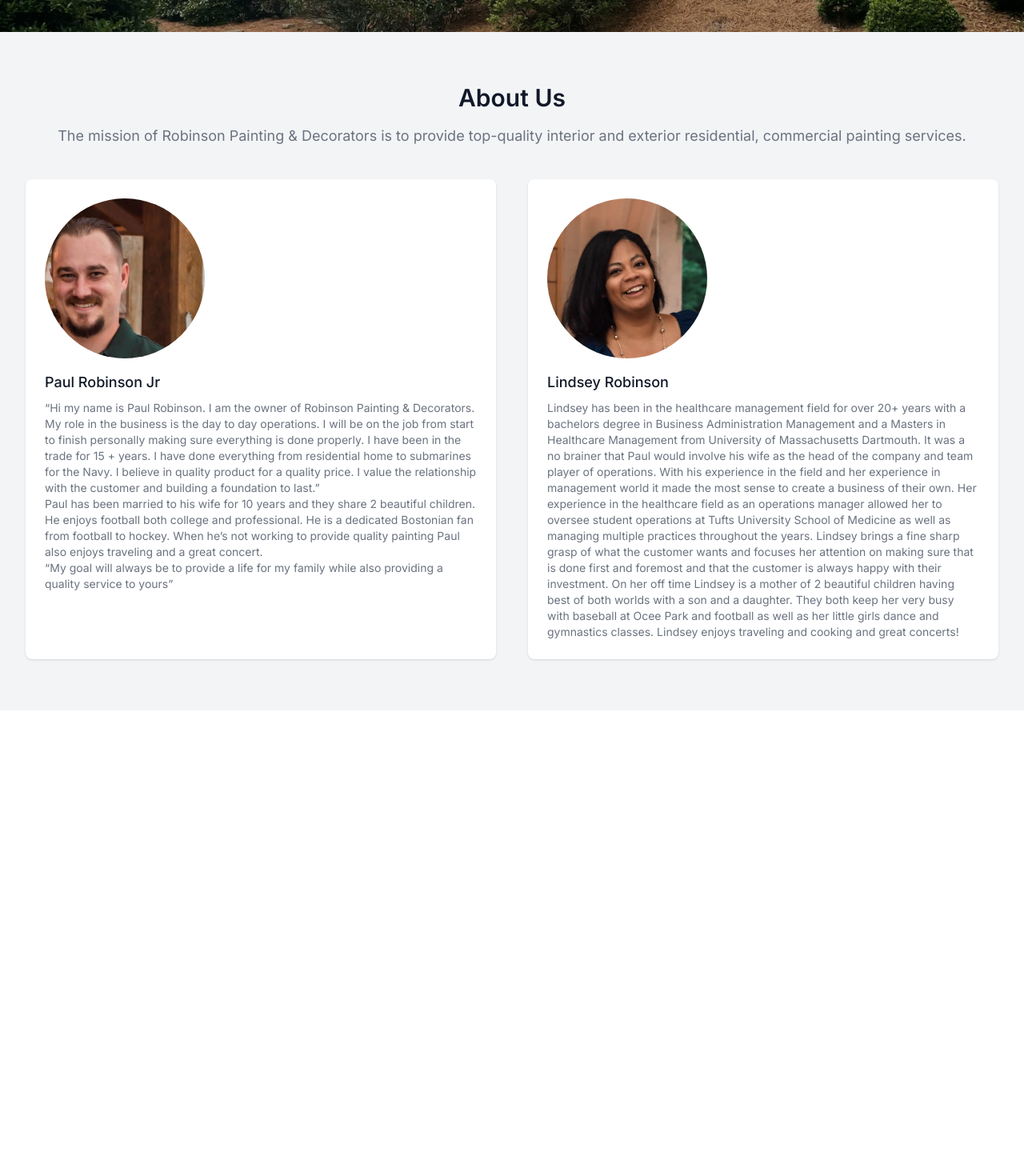
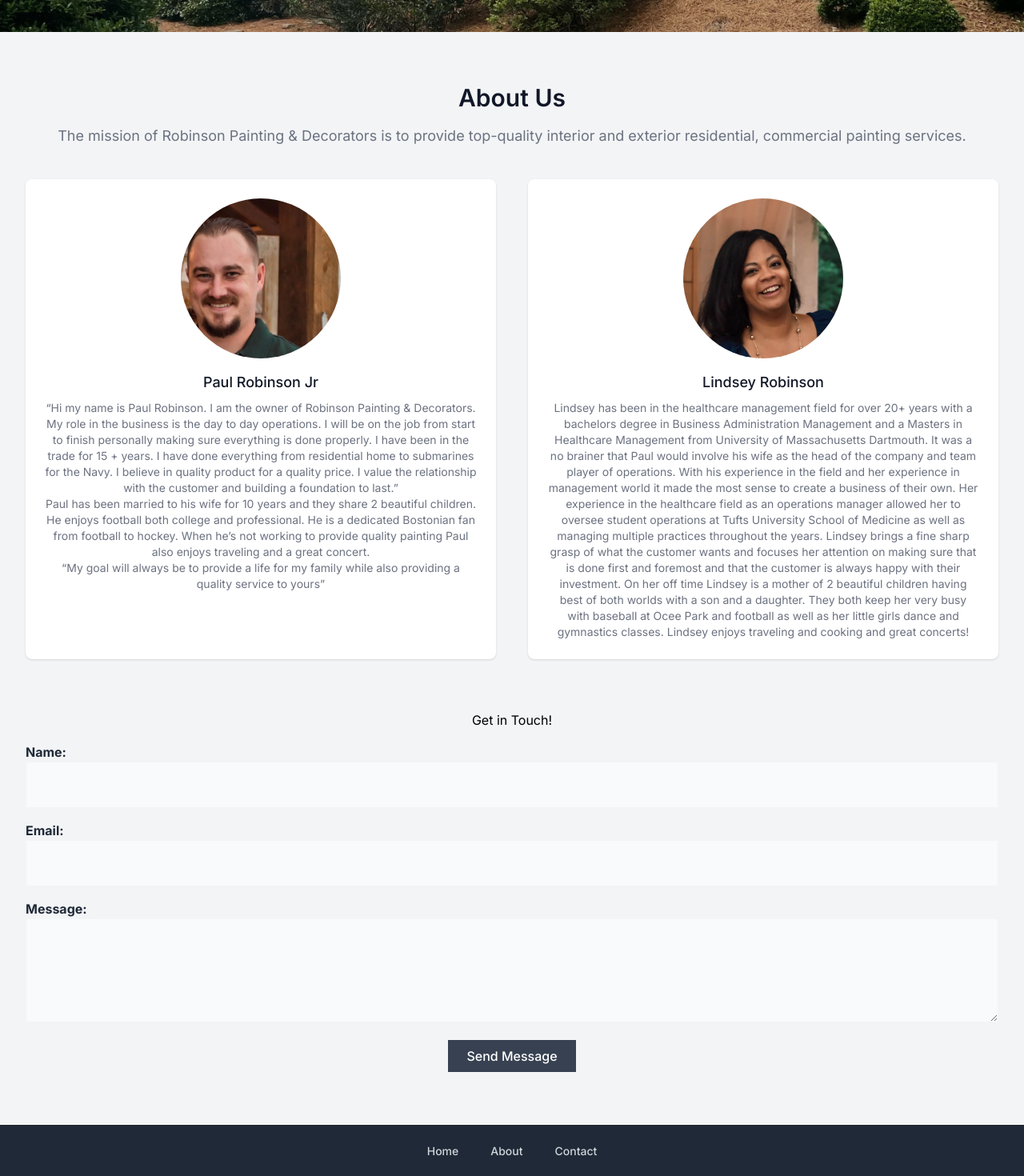
Before and after one commit to dnyiskn/robinsonpd, a Next.js app: page / in a window 1280 px wide. Shown: the part 826-2296 px from the top of the page at 80% size. Before the commit the page ends 1714 px from the top, so only its background shows below. Built offline with nearby package versions, Linux system fonts and the light colour scheme.

Commit message:
Added footer and Backend for contact form

```diff
--- a/package.json
+++ b/package.json
@@ -12,6 +12,7 @@
     "eslint": "8.43.0",
     "eslint-config-next": "13.4.7",
     "next": "13.4.7",
+    "nodemailer": "^6.9.3",
     "react": "18.2.0",
     "react-dom": "18.2.0"
   },
--- a/src/app/components/AboutUs.jsx
+++ b/src/app/components/AboutUs.jsx
@@ -3,7 +3,7 @@ import Image from "next/image";
 
 const AboutUs = () => {
   return (
-    <div className="py-16 bg-gray-100" id="about">
+    <div className="py-16 bg-gray-100 text-center" id="about">
       <div className="max-w-7xl mx-auto px-4 sm:px-6 lg:px-8">
         <div className="lg:text-center">
           <h2 className="text-3xl font-semibold text-gray-900">About Us</h2>
@@ -17,7 +17,7 @@ const AboutUs = () => {
           <div className="mt-10 grid grid-cols-1 gap-10 sm:grid-cols-2 lg:grid-cols-2">
             <div className="bg-white overflow-hidden shadow rounded-lg">
               <div className="px-4 py-5 sm:p-6">
-                <div className="flex-shrink-0">
+                <div className="flex-shrink-0 flex justify-center">
                   <Image
                     src="/images/paulbio.jpeg" // Replace with the actual path to the image
                     alt="Paul Robinson Jr"
@@ -26,7 +26,7 @@ const AboutUs = () => {
                     className="rounded-full"
                   />
                 </div>
-                <h3 className="mt-4 text-lg font-medium text-gray-900">
+                <h3 className="mt-4 text-lg font-medium text-gray-900 text-center">
                   Paul Robinson Jr
                 </h3>
                 <p className="mt-2 text-sm text-gray-500">
@@ -53,7 +53,7 @@ const AboutUs = () => {
 
             <div className="bg-white overflow-hidden shadow rounded-lg">
               <div className="px-4 py-5 sm:p-6">
-                <div className="flex-shrink-0">
+                <div className="flex flex-shrink-0 justify-center">
                   <Image
                     src="/images/lindseybio.jpeg"
                     alt="Person 2"
@@ -62,7 +62,7 @@ const AboutUs = () => {
                     className="rounded-full"
                   />
                 </div>
-                <h3 className="mt-4 text-lg font-medium text-gray-900">
+                <h3 className="mt-4 text-lg font-medium text-gray-900 text-center">
                   Lindsey Robinson
                 </h3>
                 <p className="mt-2 text-sm text-gray-500">
--- /dev/null
+++ b/src/app/components/Contact.jsx
@@ -0,0 +1,100 @@
+"use client";
+
+import { useState } from "react";
+
+export default function NewContactForm() {
+  const [loading, setLoading] = useState(false);
+
+  async function handleSubmit(event) {
+    event.preventDefault();
+    setLoading(true);
+
+    const data = {
+      name: String(event.target.name.value),
+      email: String(event.target.email.value),
+      message: String(event.target.message.value),
+    };
+
+    const response = await fetch("/api/contact", {
+      method: "POST",
+      headers: {
+        "Content-Type": "application/json",
+      },
+      body: JSON.stringify(data),
+    });
+
+    if (response.ok) {
+      console.log("Message sent successfully");
+      setLoading(false);
+      // reset the form
+      event.target.name.value = "";
+      event.target.email.value = "";
+      event.target.message.value = "";
+    }
+    if (!response.ok) {
+      console.log("Error sending message");
+      setLoading(false);
+    }
+  }
+  return (
+    <div className="max-w-7xl mx-auto pb-16 px-4 sm:px-6 lg:px-8">
+      <div className="flex justify-center">
+        <h3>Get in Touch!</h3>
+      </div>
+      <div>
+        <form onSubmit={handleSubmit}>
+          <div className="w-full flex flex-col my-4" id="contact">
+            <label className="font-bold text-gray-800" htmlFor="name">
+              Name:
+            </label>
+            <input
+              type="text"
+              minLength={3}
+              maxLength={150}
+              required
+              className=" p-4 bg-gray-50 border border-gray-100 "
+              autoComplete="off"
+              id="name"
+            />
+          </div>
+          <div className="w-full flex flex-col my-4">
+            <label className="font-bold text-gray-800" htmlFor="email">
+              Email:
+            </label>
+            <input
+              type="email"
+              minLength={5}
+              maxLength={150}
+              required
+              className=" p-4 bg-gray-50 border border-gray-100 "
+              autoComplete="off"
+              id="email"
+            />
+          </div>
+          <div>
+            <label className="font-bold text-gray-800" htmlFor="message">
+              Message:
+            </label>
+            <textarea
+              rows={4}
+              required
+              minLength={10}
+              maxLength={500}
+              name="message"
+              className="w-full p-4 bg-gray-50 border border-gray-100 "
+            />
+          </div>
+          <div className="flex justify-center">
+            <button
+              type="submit"
+              disabled={loading}
+              className="px-4 py-2 w-40 bg-gray-700 disabled:bg-gray-400 disabled:text-gray-100 text-white font-medium mt-4"
+            >
+              Send Message
+            </button>
+          </div>
+        </form>
+      </div>
+    </div>
+  );
+}
--- /dev/null
+++ b/src/app/components/ContactForm.jsx
@@ -0,0 +1,73 @@
+"use client";
+
+import React, { useState } from "react";
+
+const ContactForm = () => {
+  const [name, setName] = useState("");
+  const [email, setEmail] = useState("");
+  const [message, setMessage] = useState("");
+
+  const handleSubmit = (e) => {
+    e.preventDefault();
+    // Perform form submission logic here
+  };
+
+  return (
+    <div className="max-w-7xl mx-auto px-4 sm:px-6 lg:px-8">
+      <form
+        onSubmit={handleSubmit}
+        className="max-w-md mx-auto pb-16"
+        id="contact"
+      >
+        <div className="mb-4 ">
+          <label htmlFor="name" className="block text-gray-700 font-bold mb-2">
+            Name:
+          </label>
+          <input
+            type="text"
+            id="name"
+            value={name}
+            onChange={(e) => setName(e.target.value)}
+            className="w-full px-3 py-2 border border-gray-300 rounded-md focus:outline-none focus:ring-2 focus:ring-blue-500"
+          />
+        </div>
+        <div className="mb-4">
+          <label htmlFor="email" className="block text-gray-700 font-bold mb-2">
+            Email:
+          </label>
+          <input
+            type="email"
+            id="email"
+            value={email}
+            onChange={(e) => setEmail(e.target.value)}
+            className="w-full px-3 py-2 border border-gray-300 rounded-md focus:outline-none focus:ring-2 focus:ring-blue-500"
+          />
+        </div>
+        <div className="mb-4">
+          <label
+            htmlFor="message"
+            className="block text-gray-700 font-bold mb-2"
+          >
+            Message:
+          </label>
+          <textarea
+            id="message"
+            value={message}
+            onChange={(e) => setMessage(e.target.value)}
+            className="w-full px-3 py-2 border border-gray-300 rounded-md resize-none h-32 focus:outline-none focus:ring-2 focus:ring-blue-500"
+          ></textarea>
+        </div>
+        <div className="text-center">
+          <button
+            type="submit"
+            className="w-full bg-blue-500 text-white px-4 py-2 rounded-md hover:bg-blue-600 transition-colors duration-300 sm:w-auto"
+          >
+            Submit
+          </button>
+        </div>
+      </form>
+    </div>
+  );
+};
+
+export default ContactForm;
--- /dev/null
+++ b/src/app/components/Footer.jsx
@@ -0,0 +1,33 @@
+import Link from "next/link";
+
+const Footer = () => {
+  return (
+    <nav className="bg-gray-800 border-t-[2px] border-white">
+      <div className="max-w-7xl mx-auto px-4 sm:px-6 lg:px-8 ">
+        <div className="flex items-center justify-center h-16">
+          <div className="block">
+            <div className=" flex items-baseline space-x-4">
+              <Link href="/">
+                <span className="text-gray-300 hover:bg-gray-700 hover:text-white px-3 py-2 rounded-md text-sm font-medium cursor-pointer">
+                  Home
+                </span>
+              </Link>
+              <Link href="/#about">
+                <span className="text-gray-300 hover:bg-gray-700 hover:text-white px-3 py-2 rounded-md text-sm font-medium cursor-pointer">
+                  About
+                </span>
+              </Link>
+              <Link href="/#contact">
+                <span className="text-gray-300 hover:bg-gray-700 hover:text-white px-3 py-2 rounded-md text-sm font-medium cursor-pointer">
+                  Contact
+                </span>
+              </Link>
+            </div>
+          </div>
+        </div>
+      </div>
+    </nav>
+  );
+};
+
+export default Footer;
--- a/src/app/components/HeroImage.jsx
+++ b/src/app/components/HeroImage.jsx
@@ -10,7 +10,7 @@ const HeroImage = () => {
           height: "100vh",
         }}
       >
-        <div className="absolute inset-0 bg-black opacity-30"></div>
+        <div className="absolute inset-0 bg-black opacity-20"></div>
         <div className="relative text-center">
           <h1 className="text-4xl font-bold text-white">
             Robinson Painting & Decorators
@@ -18,7 +18,7 @@ const HeroImage = () => {
           <p className="mt-4 text-lg text-gray-300">
             Quality is remembered long after the price is forgotten
           </p>
-          <Link href="/contact">
+          <Link href="/#contact">
             <span className="inline-block bg-blue-950 hover:bg-blue-600 text-white font-semibold px-6 py-3 mt-8 rounded cursor-pointer">
               Get an Estimate
             </span>
--- a/src/app/globals.css
+++ b/src/app/globals.css
@@ -5,6 +5,7 @@
 html,
 body {
   margin: 0 auto;
+  scroll-behavior: smooth;
 }
 /* Responsive styles for small devices */
 @media (max-width: 767px) {
--- a/src/app/page.js
+++ b/src/app/page.js
@@ -2,12 +2,16 @@ import styles from "./page.module.css";
 import HeroImage from "./components/HeroImage";
 import Navbar from "./components/Navbar";
 import AboutUs from "./components/AboutUs";
+import Contact from "./components/Contact";
+import Footer from "./components/Footer";
 export default function Home() {
   return (
-    <main className={styles.main}>
+    <main className="bg-gray-100">
       <Navbar />
       <HeroImage />
       <AboutUs />
+      <Contact />
+      <Footer />
     </main>
   );
 }
--- a/src/app/page.module.css
+++ b/src/app/page.module.css
@@ -3,11 +3,12 @@
 }
 .navbar {
   display: flex;
+  flex-wrap: wrap;
   justify-content: center;
   align-items: center;
   padding: 1rem;
   background-color: #212d3c;
-
+  overflow: hidden;
   box-shadow: 0 2px 4px rgba(0, 0, 0, 0.1);
 }
 
```
Also changed, not shown: pages/api/contact.js (added, +42 -0 lines), src/app/components/Navbar.jsx (+10 -6 lines), 2 other files (tests, documents, lock files or other folders).
